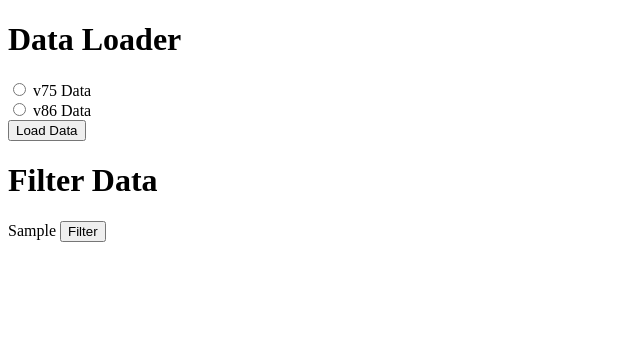
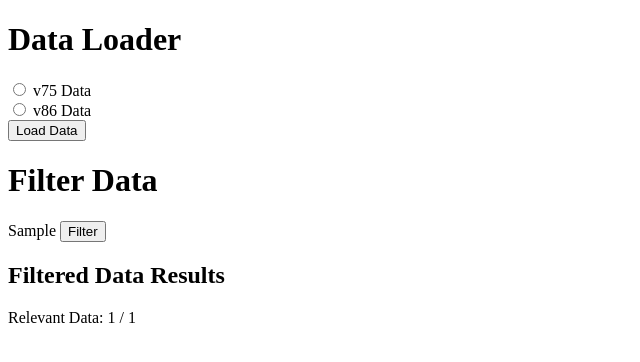
Before and after one commit to cniclas/v75_stats, a Flask app: template templates/index.html in a window 1280 px wide. Shown: the top 362 px of the page, without its empty margins (0-640 px from the left). Run offline with Flask 3, Linux system fonts and the light colour scheme; the template is opened without the code that fills it: most values are stand-ins (such as "Sample title", 1, 10 or a date in 2020).

Commit message:
prepare for filtration display and fix bug

```diff
--- a/app.py
+++ b/app.py
@@ -18,7 +18,7 @@ def index():
 
 @app.route('/load_data', methods=['POST'])
 def load_data():
-    global data_loader, all_filters
+    global data_loader, all_filters, selected_version
     selected_version = request.form.get('data_version')
 
     if selected_version == "v75":
@@ -37,12 +37,15 @@ def load_data():
 
 @app.route('/filter_data', methods=['POST'])
 def filter_data():
-    global all_filters
+    global data_loader, all_filters, selected_version
     for curr_filter in all_filters:
         curr_filter.update()
     all_filters_html = ''.join(curr_filter.generate_html() for curr_filter in all_filters)
 
-    return render_template('index.html', selected_version='v75', interval_inputs=all_filters_html)
+    total_entries = len(data_loader.get_data())
+    relevant_entries = total_entries
+
+    return render_template('index.html', selected_version=selected_version, interval_inputs=all_filters_html, total_data_entries=total_entries, filtered_data_count=relevant_entries)
 
 if __name__ == '__main__':
     app.run(debug=True)
--- a/templates/index.html
+++ b/templates/index.html
@@ -23,4 +23,12 @@
       <button type="submit">Filter</button>
     </form>
   </body>
+  <head>
+    <title>Results</title>
+  </head>
+  <div id="results">
+    <h2>Filtered Data Results</h2>
+    <p>Relevant Data: {{ filtered_data_count }} / {{ total_data_entries }}</p>
+  </div>
+
 </html>
```
